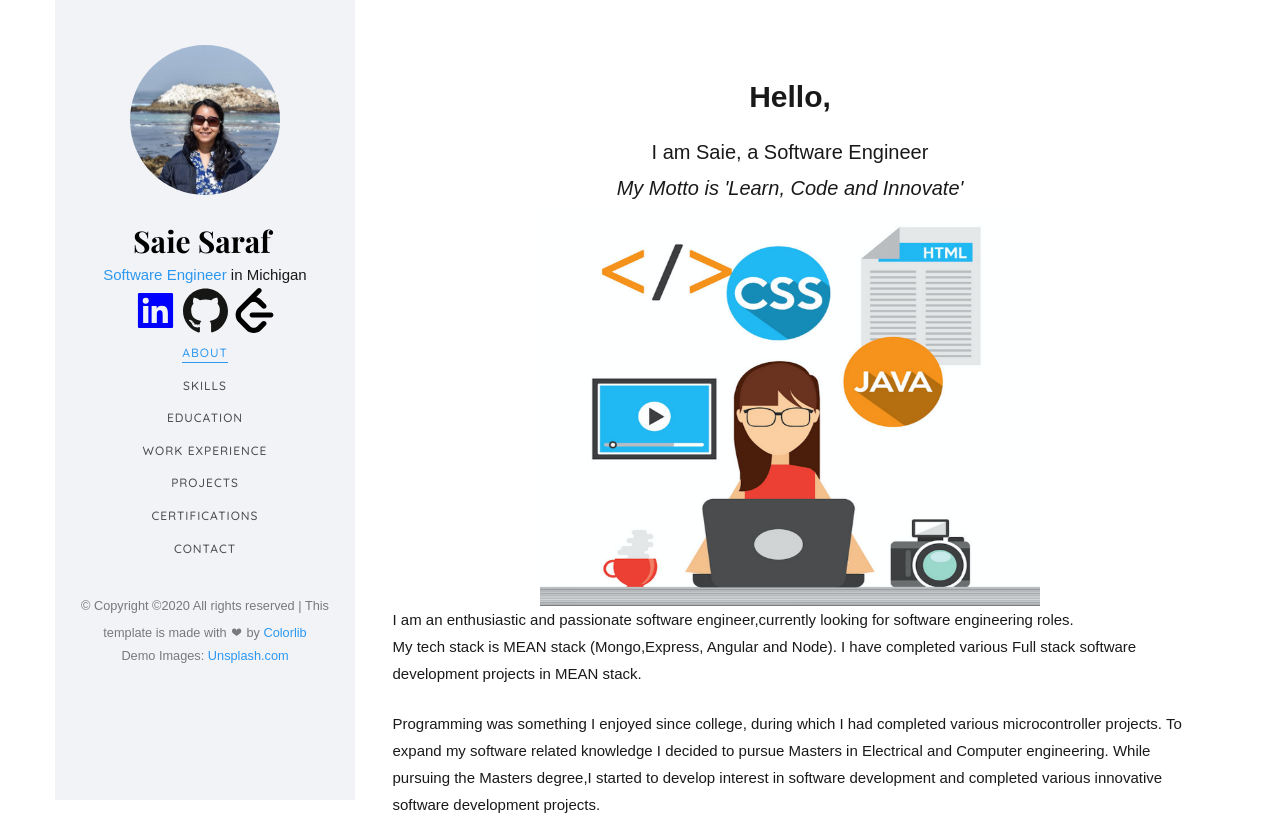
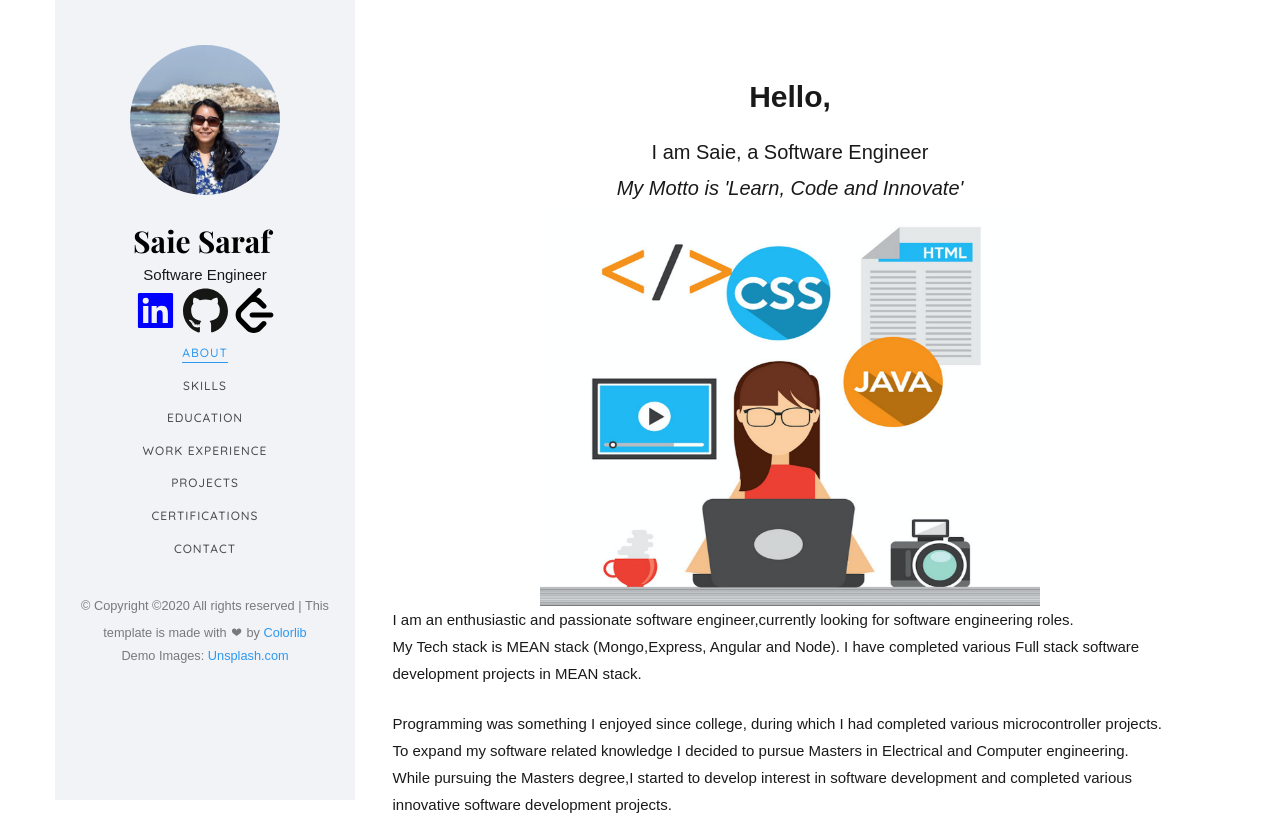
Before and after one commit to saiesaraf/saiesaraf.github.io, a plain HTML site: page index.html in a window 1280 px wide. Shown: the top 821 px of the page. Drawn offline with nearby package versions, Linux system fonts and the light colour scheme; some icons are missing; files whose address does not match are found by name; a web font is replaced by a local one.

Commit message:
changed intro

```diff
--- a/index.html
+++ b/index.html
@@ -96,7 +96,7 @@
 				<div class="author-img" style="background-image: url(images/saie.jpg);"></div>
 				<h1 id="colorlib-logo" style="font-size: 30px"><a href="index.html">Saie Saraf</a>
 				</h1>
-				<span style="font-size: 15px"><a >Software Engineer</a> in Michigan</span>
+				<span style="font-size: 15px">Software Engineer</span>
 				<div>
 				<!-- <a target="_blank" rel="noopener noreferrer"href="https://www.linkedin.com/in/saiesaraf/" class="fa fa-linkedin"></a>
 				<a target="_blank" rel="noopener noreferrer"href="https://github.com/saiesaraf" class="fa fa-github"></a>
@@ -203,19 +203,19 @@ Copyright &copy;<script>document.write(new Date().getFullYear());</script> All r
 												</div>
 
 												I am an enthusiastic and passionate software engineer,currently looking for software engineering roles.<br>
-												My tech stack is MEAN stack (Mongo,Express, Angular and Node).
+												My Tech stack is MEAN stack (Mongo,Express, Angular and Node).
 												I have completed various Full stack software development projects in MEAN stack.
 											</p>
 											<p>
-												Programming was something I enjoyed since college, during which I had completed various microcontroller projects.
-												To expand my software related knowledge I decided to pursue Masters in Electrical and Computer engineering.
+												Programming was something I enjoyed since college, during which I had completed various microcontroller projects.<br>
+												To expand my software related knowledge I decided to pursue Masters in Electrical and Computer engineering.<br>
 												While pursuing the Masters degree,I started to develop interest in software development and completed various innovative software development projects.
 											</p>
 											<p>
 												After graduation, I joined an Automotive Supplier Company ‘ Aisin Technical Center of America’ in Northville,Michigan.
 												Apart from work, I continued to learn algorithms using Leetcode. I have completed more than 300 leetcode problems.
 												<br>I have improved my skills of Angular JS, Node JS and Mongo DB while completing the certifications via udemy.com
-												<br>In my free time, I like to watch movies and I like to travel to various scenic places.
+												<br>In my free time, I like to watch movies and I am fond of travelling to different places.
 											</p>
 											<p>
 											<strong>Short Term Goals:
```
